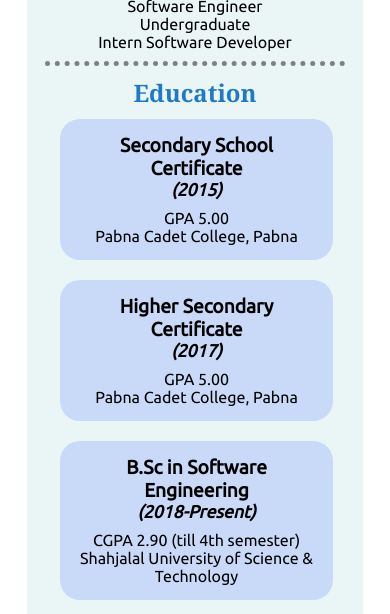
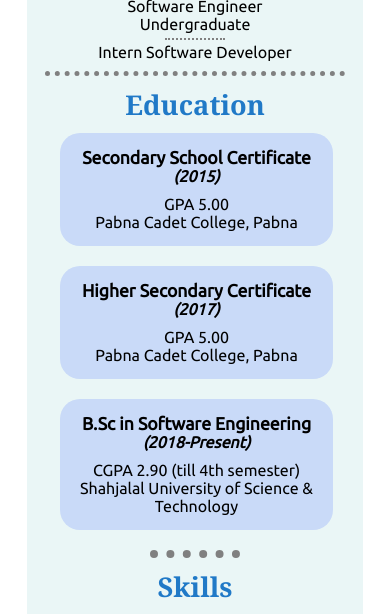
Before and after one commit to rashid54/my_cv, a plain HTML site: page index.html in a window 390 px wide. Shown: the part 211-825 px from the top of the page. Drawn offline with Linux system fonts and the light colour scheme.

Commit message:
add small hr

```diff
--- a/index.html
+++ b/index.html
@@ -20,6 +20,7 @@
         <div class="introInfo">
           <h2 class="introName">Rashidul Hasan</h2>
           <p class="introDescription">Software Engineer Undergraduate</p>
+          <hr class="smallHr">
           <p class="introDescription">Intern Software Developer</p>
         </div>
       </div>
--- a/styles.css
+++ b/styles.css
@@ -54,6 +54,10 @@ hr {
 
 .miniHr {
   border-width: 3px;
+}
+
+.smallHr {
+  display: none;
 }
 
 .hiddenHr {
@@ -243,8 +247,8 @@ h6 {
 
 
 .profilePic {
-  width: 100px;
-  height: 100px;
+  width: 120px;
+  height: 120px;
 }
 
 }
@@ -313,6 +317,14 @@ h6 {
     justify-content: center;
   }
 
+  .smallHr {
+    display: block;
+    border-width: 2px;
+    margin: 5px auto 3px;
+    padding: 0px;
+    width: 25%;
+  }
+
 }
 
 
@@ -323,15 +335,15 @@ h6 {
   }
 
   h3 {
-    font-size: 1.5rem;
+    font-size: 1.7rem;
   }
 
   h5 {
-    font-size: 1.2rem;
+    font-size: 1.1rem;
   }
 
   h6 {
-    font-size: 1.1rem;
+    font-size: 1rem;
   }
 
   p {
```
